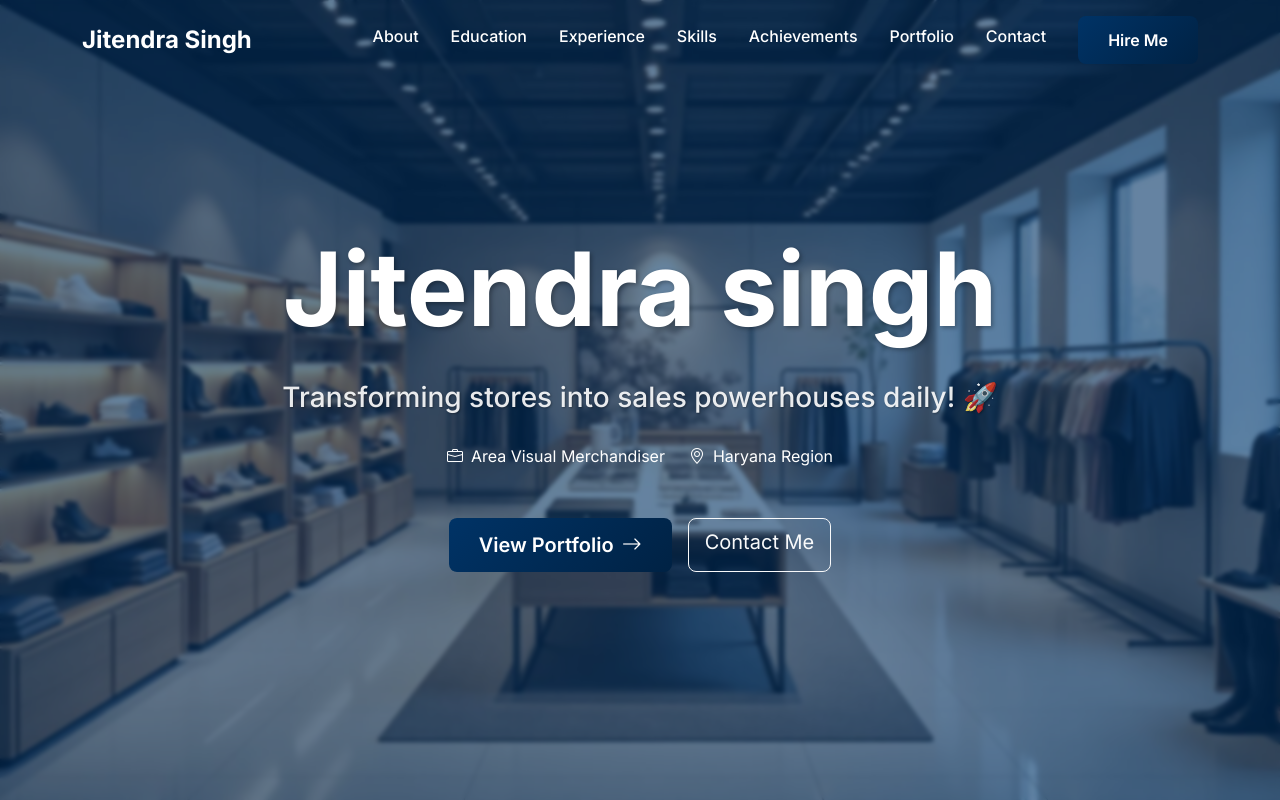
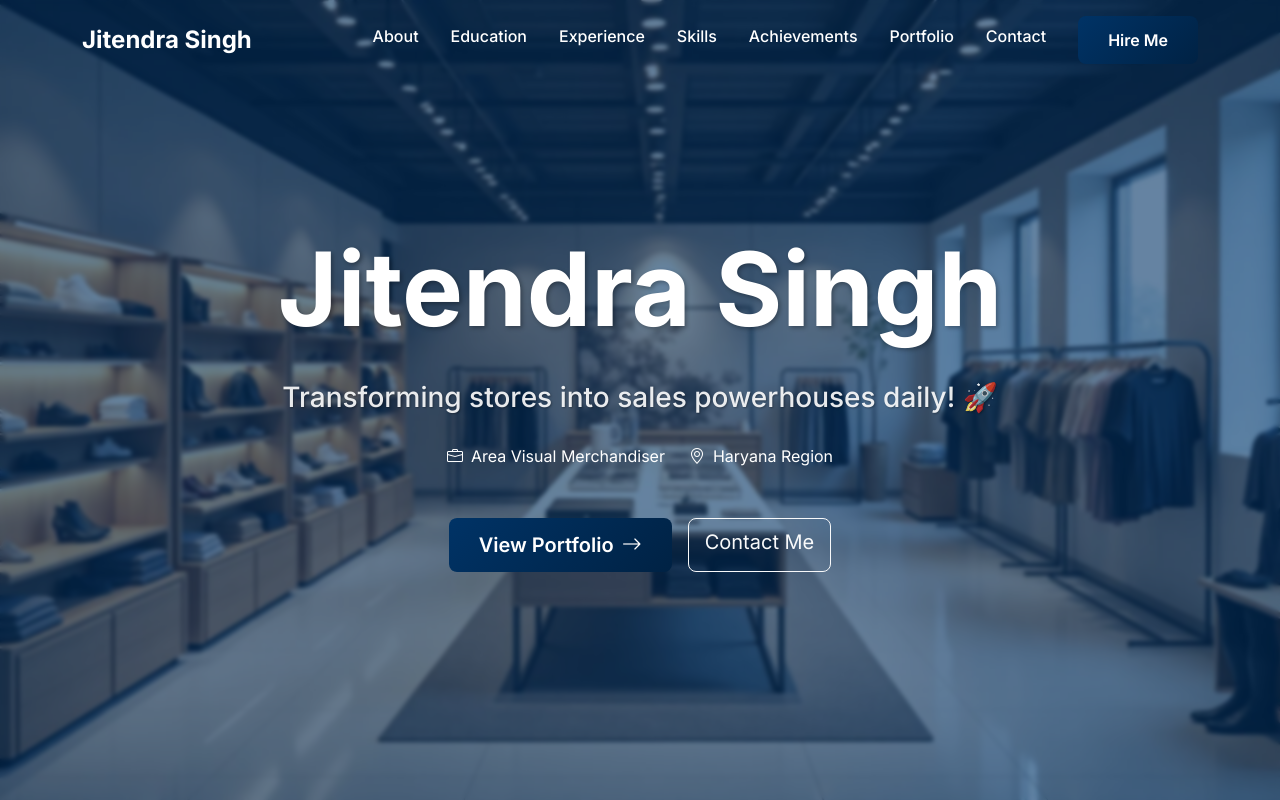
Before and after one commit to JITENDRA9886/myportfolio, a plain HTML site: page index.html in a window 1280 px wide. Shown: the top 800 px of the page. Drawn offline with nearby package versions, Linux system fonts and the light colour scheme.

Commit message:
Correct spelling of 'Singh' in hero title

```diff
--- a/index.html
+++ b/index.html
@@ -66,7 +66,7 @@
         <div class="container text-center text-white position-relative">
             <div class="row justify-content-center">
                 <div class="col-lg-10">
-                    <h1 class="display-1 fw-bold mb-4 hero-title">Jitendra singh</h1>
+                    <h1 class="display-1 fw-bold mb-4 hero-title">Jitendra Singh</h1>
                     <p class="lead fs-3 mb-4 hero-subtitle">Transforming stores into sales powerhouses daily! 🚀</p>
 
                     <div class="d-flex flex-wrap justify-content-center gap-4 mb-5">
```
